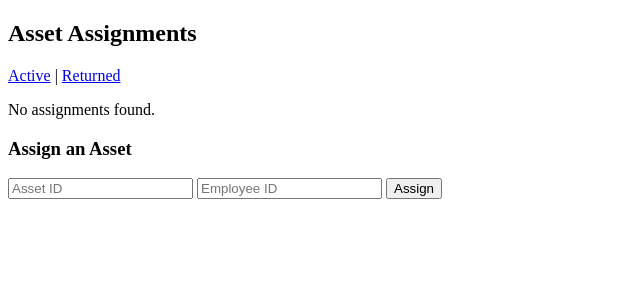
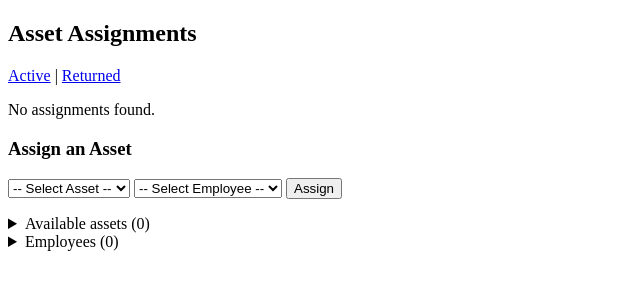
Before and after one commit to AbdulrahmanSoli/CS340-Project-IT, a Flask app: page /assignments in a window 1280 px wide. Shown: the part 26-326 px from the top of the page, without its empty margins (0-640 px from the left). Run offline with Flask 3, Linux system fonts and the light colour scheme; the visitor is signed in with stand-in values (Sample User, id 1); data that the repository does not hold is empty; some libraries are stand-ins or nearby versions.

Commit message:
Specific assign/return errors, status sync, and dropdown form
- Validate asset and employee exist before insert and surface a clear
  per-case message ("Asset 202 does not exist", "Employee 99 does not
  exist", "Asset 102 is already actively assigned").
- Block assigning Damaged assets.
- Wrap the assignment + asset.status update + history insert in one
  transaction via new db.tx() helper so partial failures roll back.
- On return, also flip asset.status to Available and write the matching
  asset_status_history row, so the dashboard counts move during a demo.
- Replace text inputs in the assign form with dropdowns populated from
  available assets and the employee table; add collapsible reference
  panels listing both.

Co-Authored-By: Claude Opus 4.7 <noreply@anthropic.com>

```diff
--- a/db.py
+++ b/db.py
@@ -25,3 +25,20 @@ def query(sql, params=None, raise_errors=False):
     finally:
         cur.close()
         conn.close()
+
+def tx(statements):
+    """Run several (sql, params) pairs in one transaction.
+    Rolls back on any error and re-raises so the caller can match on the
+    psycopg2 error class."""
+    conn = get_connection()
+    cur = conn.cursor()
+    try:
+        for sql, params in statements:
+            cur.execute(sql, params or ())
+        conn.commit()
+    except Exception:
+        conn.rollback()
+        raise
+    finally:
+        cur.close()
+        conn.close()
--- a/routes/assignments.py
+++ b/routes/assignments.py
@@ -1,10 +1,34 @@
+import psycopg2
 from flask import Blueprint, render_template, request, redirect, session
-from db import query
+from db import query, tx
 
 assignments_bp = Blueprint('assignments', __name__)
 
 def admin_required():
     return 'user_id' not in session or session.get('user_type') != 'Admin'
+
+def _form_options():
+    """Available assets + all employees, for the assign-asset dropdowns.
+    Only fetched when an admin is viewing the page."""
+    if session.get('user_type') != 'Admin':
+        return {}
+    available_assets = query('''
+        SELECT assetID, assetName, category
+        FROM asset
+        WHERE status = 'Available'
+        ORDER BY assetID
+    ''') or []
+    employees = query('''
+        SELECT u.userID, u.userFullName, u.department
+        FROM employee e
+        JOIN users u ON e.userID = u.userID
+        ORDER BY u.userID
+    ''') or []
+    return {'available_assets': available_assets, 'employees': employees}
+
+def _render_with_error(msg):
+    rows = query('SELECT * FROM asset_assignment WHERE returnDate IS NULL')
+    return render_template('assignments.html', assignments=rows, error=msg, **_form_options())
 
 # Query 1 - show all active assignments
 @assignments_bp.route('/assignments')
@@ -12,7 +36,7 @@ def list_assignments():
     if 'user_id' not in session:
         return redirect('/login')
     rows = query('SELECT * FROM asset_assignment WHERE returnDate IS NULL')
-    return render_template('assignments.html', assignments=rows)
+    return render_template('assignments.html', assignments=rows, **_form_options())
 
 # Query 2 - show returned assignments
 @assignments_bp.route('/assignments/returned')
@@ -20,22 +44,51 @@ def returned_assignments():
     if 'user_id' not in session:
         return redirect('/login')
     rows = query('SELECT * FROM asset_assignment WHERE returnDate IS NOT NULL')
-    return render_template('assignments.html', assignments=rows)
+    return render_template('assignments.html', assignments=rows, **_form_options())
 
 # Query 3 - assign an asset (admin only)
 @assignments_bp.route('/assignments/add', methods=['POST'])
 def assign_asset():
     if admin_required():
         return redirect('/login')
-    next_id_rows = query('SELECT COALESCE(MAX(assignmentID), 0) + 1 FROM asset_assignment')
-    if not next_id_rows:
-        rows = query('SELECT * FROM asset_assignment WHERE returnDate IS NULL')
-        return render_template('assignments.html', assignments=rows, error='Database error.')
-    data = (next_id_rows[0][0], request.form['asset_id'], request.form['user_id'], session['user_id'])
-    result = query('INSERT INTO asset_assignment (assignmentID, assignedDate, assetID, userID, assignedBy) VALUES (%s, CURRENT_DATE, %s, %s, %s)', data)
-    if result is None:
-        rows = query('SELECT * FROM asset_assignment WHERE returnDate IS NULL')
-        return render_template('assignments.html', assignments=rows, error='Assignment failed: asset ID or employee ID does not exist, or asset is already assigned.')
+
+    asset_id = request.form.get('asset_id', '').strip()
+    user_id = request.form.get('user_id', '').strip()
+    if not asset_id.isdigit() or not user_id.isdigit():
+        return _render_with_error('Asset ID and Employee ID must be numbers.')
+
+    asset_rows = query('SELECT status FROM asset WHERE assetID = %s', (asset_id,))
+    if not asset_rows:
+        return _render_with_error(f'Asset {asset_id} does not exist.')
+    current_status = asset_rows[0][0]
+    if current_status == 'Damaged':
+        return _render_with_error(f'Asset {asset_id} is marked Damaged and cannot be assigned.')
+
+    if not query('SELECT 1 FROM employee WHERE userID = %s', (user_id,)):
+        return _render_with_error(f'Employee {user_id} does not exist.')
+
+    next_assignment = query('SELECT COALESCE(MAX(assignmentID), 0) + 1 FROM asset_assignment')[0][0]
+    next_history = query('SELECT COALESCE(MAX(historyID), 0) + 1 FROM asset_status_history')[0][0]
+    admin_id = session['user_id']
+
+    statements = [
+        ('INSERT INTO asset_assignment (assignmentID, assignedDate, assetID, userID, assignedBy) VALUES (%s, CURRENT_DATE, %s, %s, %s)',
+         (next_assignment, asset_id, user_id, admin_id)),
+    ]
+    if current_status != 'Assigned':
+        statements.append(('UPDATE asset SET status = %s WHERE assetID = %s', ('Assigned', asset_id)))
+        statements.append(('INSERT INTO asset_status_history (historyID, previousStatus, newStatus, changeDate, assetID, changedBy) VALUES (%s, %s, %s, CURRENT_DATE, %s, %s)',
+                           (next_history, current_status, 'Assigned', asset_id, admin_id)))
+
+    try:
+        tx(statements)
+    except psycopg2.errors.UniqueViolation:
+        return _render_with_error(f'Asset {asset_id} is already actively assigned.')
+    except psycopg2.errors.ForeignKeyViolation:
+        return _render_with_error('Foreign key violation — check asset and employee IDs.')
+    except Exception as e:
+        return _render_with_error(f'Database error: {e}')
+
     return redirect('/assignments')
 
 # Query 4 - mark returned (admin only)
@@ -43,7 +96,35 @@ def assign_asset():
 def return_asset(assignment_id):
     if admin_required():
         return redirect('/login')
-    query('UPDATE asset_assignment SET returnDate = CURRENT_DATE WHERE assignmentID = %s', (assignment_id,))
+
+    rows = query('''
+        SELECT aa.assetID, a.status, aa.returnDate
+        FROM asset_assignment aa
+        JOIN asset a ON aa.assetID = a.assetID
+        WHERE aa.assignmentID = %s
+    ''', (assignment_id,))
+    if not rows:
+        return _render_with_error(f'Assignment {assignment_id} not found.')
+    asset_id, current_status, already_returned = rows[0]
+    if already_returned is not None:
+        return redirect('/assignments')
+
+    next_history = query('SELECT COALESCE(MAX(historyID), 0) + 1 FROM asset_status_history')[0][0]
+    admin_id = session['user_id']
+
+    statements = [
+        ('UPDATE asset_assignment SET returnDate = CURRENT_DATE WHERE assignmentID = %s', (assignment_id,)),
+    ]
+    if current_status != 'Available':
+        statements.append(('UPDATE asset SET status = %s WHERE assetID = %s', ('Available', asset_id)))
+        statements.append(('INSERT INTO asset_status_history (historyID, previousStatus, newStatus, changeDate, assetID, changedBy) VALUES (%s, %s, %s, CURRENT_DATE, %s, %s)',
+                           (next_history, current_status, 'Available', asset_id, admin_id)))
+
+    try:
+        tx(statements)
+    except Exception as e:
+        return _render_with_error(f'Return failed: {e}')
+
     return redirect('/assignments')
 
 # Query 5 - employee's own assignments
@@ -54,7 +135,7 @@ def employee_assignments(user_id):
     if session.get('user_type') != 'Admin' and session.get('user_id') != user_id:
         return redirect('/dashboard')
     rows = query('SELECT * FROM asset_assignment WHERE userID = %s', (user_id,))
-    return render_template('assignments.html', assignments=rows)
+    return render_template('assignments.html', assignments=rows, **_form_options())
 
 # Query 6 - active assignments with asset + employee names (fixed: returns same shape as SELECT *)
 @assignments_bp.route('/assignments/details')
@@ -69,7 +150,7 @@ def assignment_details():
         JOIN users u ON aa.userID = u.userID
         WHERE aa.returnDate IS NULL
     ''')
-    return render_template('assignments.html', assignments=rows)
+    return render_template('assignments.html', assignments=rows, **_form_options())
 
 # Query 7 - average days an asset was kept
 @assignments_bp.route('/assignments/avg-days')
@@ -78,7 +159,7 @@ def avg_days():
         return redirect('/login')
     rows = query('SELECT ROUND(AVG(returnDate - assignedDate), 1) FROM asset_assignment WHERE returnDate IS NOT NULL')
     avg = rows[0][0] if rows else 0
-    return render_template('assignments.html', assignments=[], avg_days=avg)
+    return render_template('assignments.html', assignments=[], avg_days=avg, **_form_options())
 
 # Query 8 - most assigned user
 @assignments_bp.route('/assignments/top-users')
@@ -86,7 +167,7 @@ def top_users():
     if 'user_id' not in session:
         return redirect('/login')
     rows = query('SELECT userID, COUNT(*) AS total FROM asset_assignment GROUP BY userID ORDER BY total DESC')
-    return render_template('assignments.html', assignments=[], top_users=rows)
+    return render_template('assignments.html', assignments=[], top_users=rows, **_form_options())
 
 # Query 9 - returned within 7 days
 @assignments_bp.route('/assignments/quick-returns')
@@ -94,7 +175,7 @@ def quick_returns():
     if 'user_id' not in session:
         return redirect('/login')
     rows = query('SELECT * FROM asset_assignment WHERE returnDate IS NOT NULL AND (returnDate - assignedDate) <= 7')
-    return render_template('assignments.html', assignments=rows)
+    return render_template('assignments.html', assignments=rows, **_form_options())
 
 # Query 10 - assets assigned more than once
 @assignments_bp.route('/assignments/repeated-assets')
@@ -102,4 +183,4 @@ def repeated_assets():
     if 'user_id' not in session:
         return redirect('/login')
     rows = query('SELECT assetID, COUNT(*) AS total FROM asset_assignment GROUP BY assetID HAVING COUNT(*) > 1 ORDER BY total DESC')
-    return render_template('assignments.html', assignments=[], repeated=rows)
+    return render_template('assignments.html', assignments=[], repeated=rows, **_form_options())
--- a/templates/assignments.html
+++ b/templates/assignments.html
@@ -61,10 +61,40 @@
 {% if session['user_type'] == 'Admin' %}
 <h3>Assign an Asset</h3>
 <form method='POST' action='/assignments/add'>
-  <input name='asset_id' placeholder='Asset ID' required>
-  <input name='user_id' placeholder='Employee ID' required>
+  <select name='asset_id' required>
+    <option value=''>-- Select Asset --</option>
+    {% for a in available_assets %}
+    <option value='{{ a[0] }}'>{{ a[0] }} - {{ a[1] }} ({{ a[2] }})</option>
+    {% endfor %}
+  </select>
+  <select name='user_id' required>
+    <option value=''>-- Select Employee --</option>
+    {% for e in employees %}
+    <option value='{{ e[0] }}'>{{ e[0] }} - {{ e[1] }} ({{ e[2] }})</option>
+    {% endfor %}
+  </select>
   <button type='submit'>Assign</button>
 </form>
+
+<details style='margin-top:1em'>
+  <summary>Available assets ({{ available_assets|length }})</summary>
+  <table border='1'>
+    <tr><th>ID</th><th>Name</th><th>Category</th></tr>
+    {% for a in available_assets %}
+    <tr><td>{{ a[0] }}</td><td>{{ a[1] }}</td><td>{{ a[2] }}</td></tr>
+    {% endfor %}
+  </table>
+</details>
+
+<details>
+  <summary>Employees ({{ employees|length }})</summary>
+  <table border='1'>
+    <tr><th>ID</th><th>Name</th><th>Department</th></tr>
+    {% for e in employees %}
+    <tr><td>{{ e[0] }}</td><td>{{ e[1] }}</td><td>{{ e[2] }}</td></tr>
+    {% endfor %}
+  </table>
+</details>
 {% endif %}
 
 {% endblock %}
```
